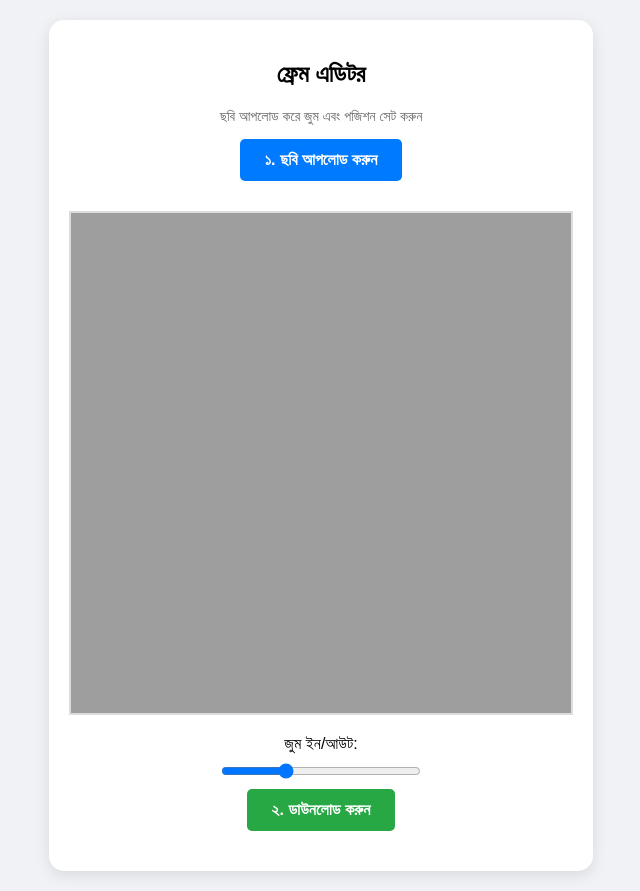
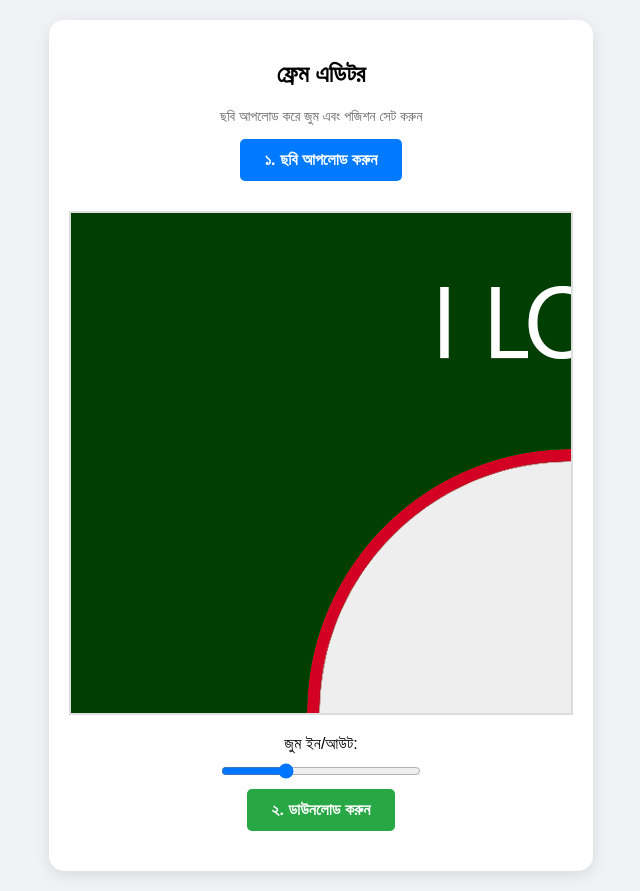
Before and after one commit to mhrtrt/aaaa, a plain HTML site: page index.html in a window 1280 px wide. Shown: the whole page, without its empty margins (319-959 px from the left). Drawn offline with Linux system fonts and the light colour scheme.

Commit message:
Update index.html

```diff
--- a/index.html
+++ b/index.html
@@ -51,7 +51,7 @@
 
         // আপনার ফ্রেমের লিঙ্ক (PNG হতে হবে যার মাঝখান ফাঁকা)
         frameImg.crossOrigin = "anonymous";
-        frameImg.src = 'https://i.ibb.co/XfXfXfX/frame.png'; // এখানে আপনার আসল ফ্রেম লিঙ্ক দিন
+        frameImg.src = 'frame.png'; // এখানে আপনার আসল ফ্রেম লিঙ্ক দিন
 
         canvas.width = 1000;
         canvas.height = 1000;
```
